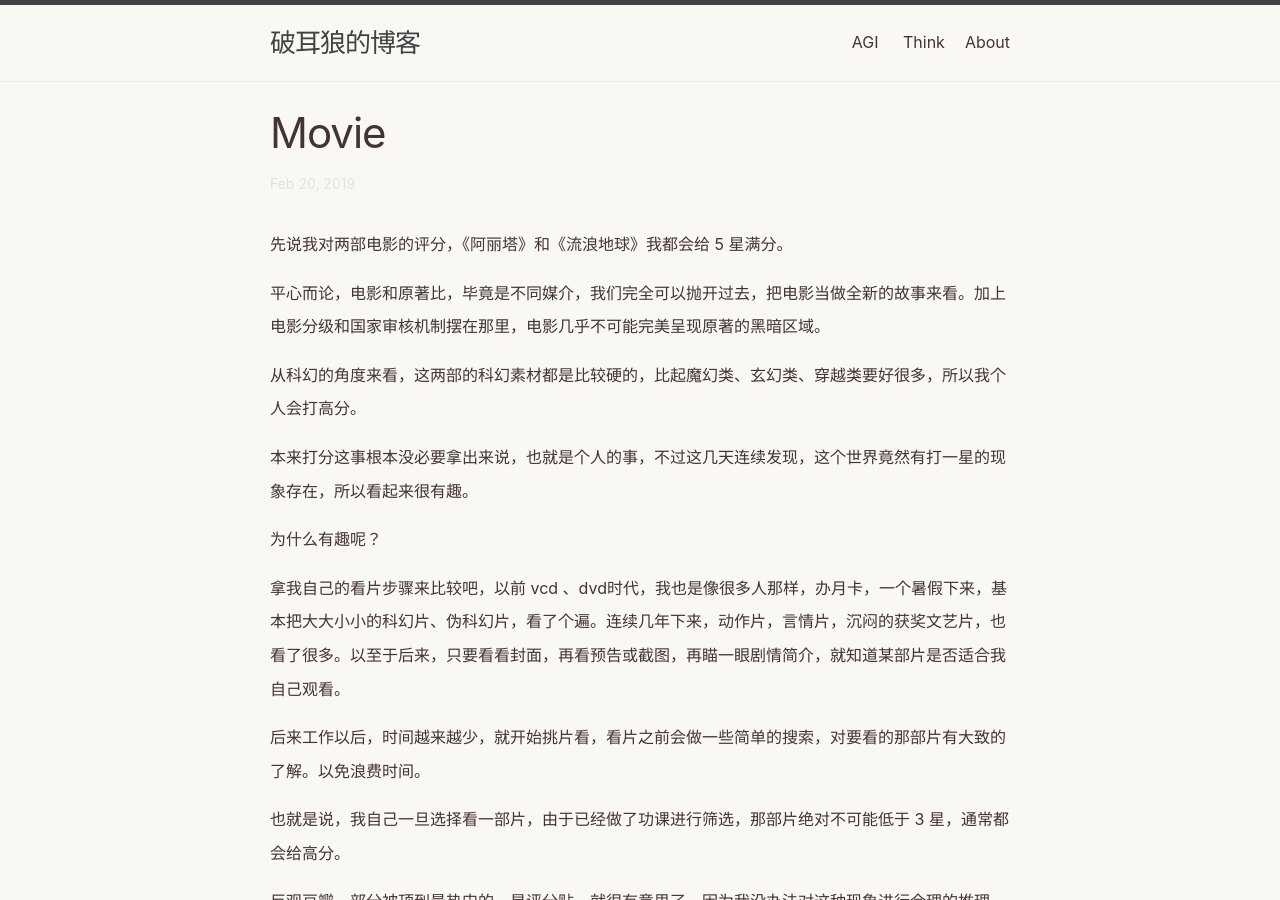
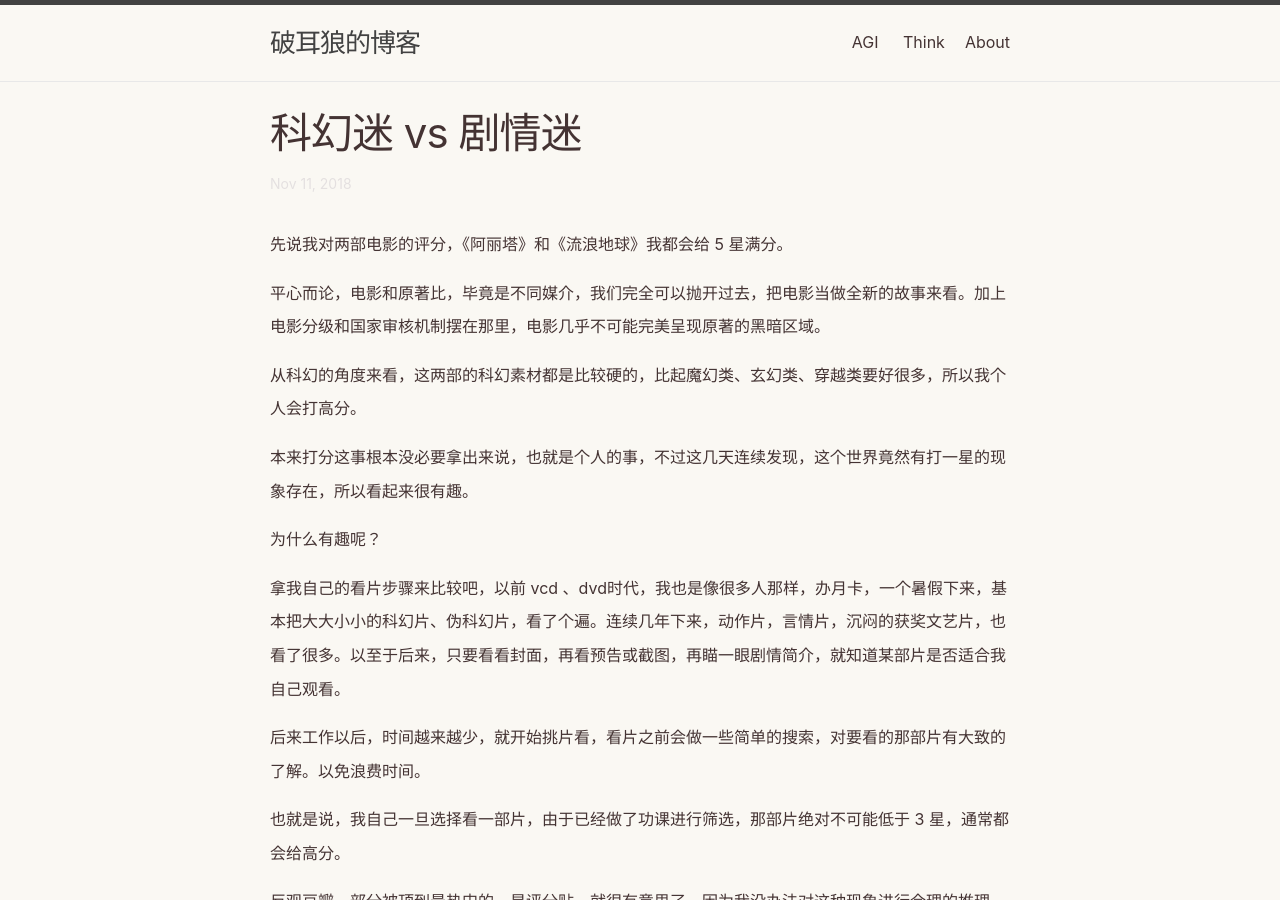
Before and after one commit to moketao/blog, a Jekyll site: the page built from _posts/2019-02-20-movie.md, in a window 1280 px wide and 900 px high. Built offline with Jekyll 4.4.1, drawn with Linux system fonts in a browser that asks for light colours; our own code applies the rules of GitHub Pages for plain Markdown files.

Commit message:
Update 2019-02-20-movie.md

```diff
--- a/_posts/2019-02-20-movie.md
+++ b/_posts/2019-02-20-movie.md
@@ -1,3 +1,13 @@
+---
+layout: post
+title:  "科幻迷 vs 剧情迷"
+date: 2018-11-11
+categories: project public
+txtmode: true
+tags: [think]
+---
+
+
 先说我对两部电影的评分，《阿丽塔》和《流浪地球》我都会给 5 星满分。
 
 
```
